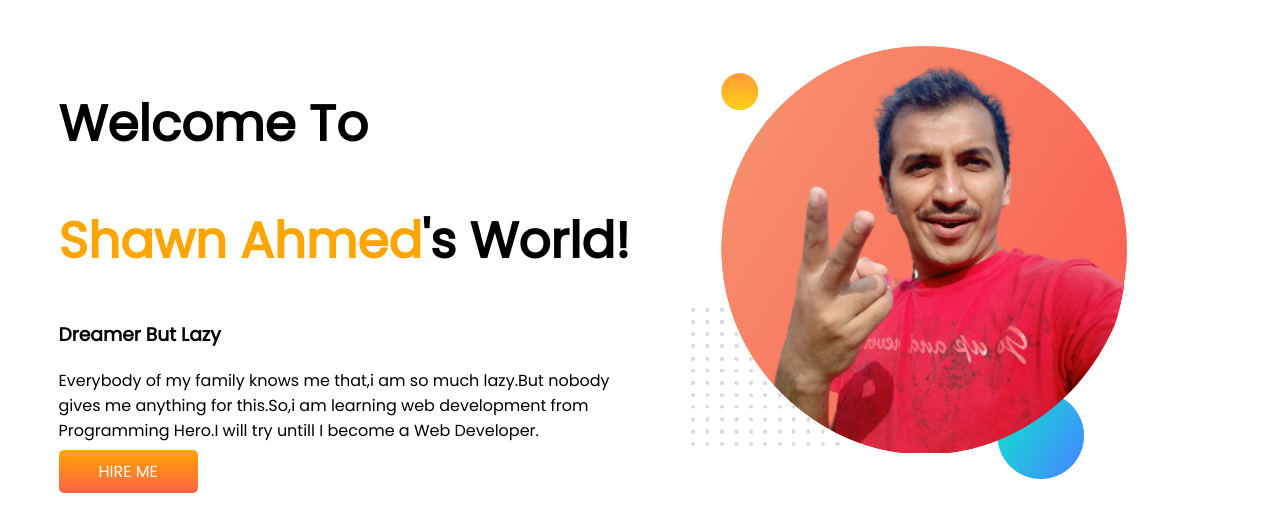
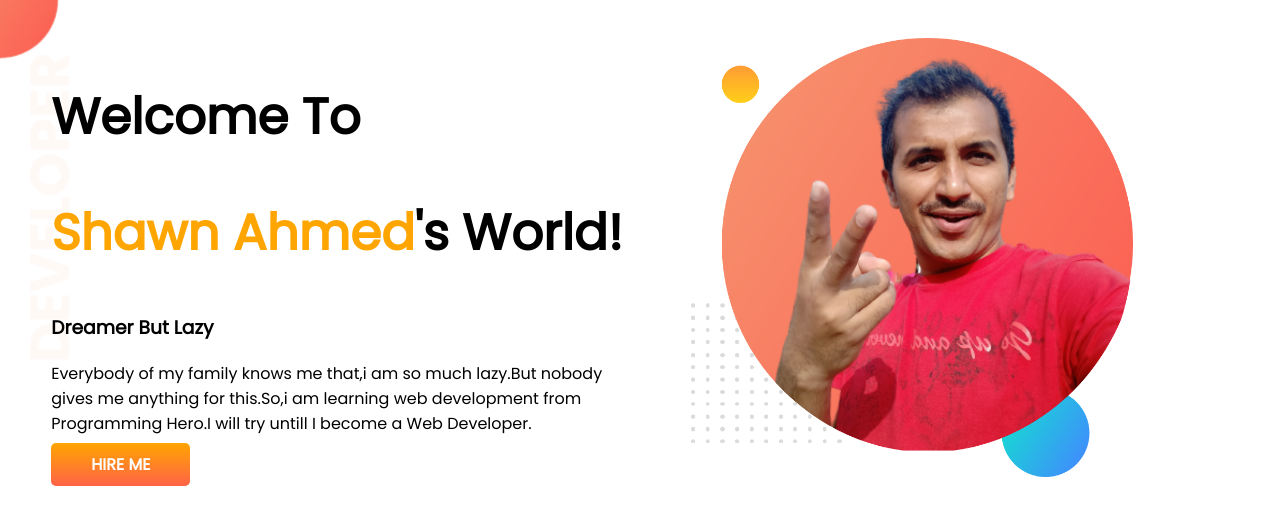
Before and after one commit to shawnahmed99/developer-portfolio, a plain HTML site: page index.html in a window 1280 px wide. Drawn offline with Linux system fonts and the light colour scheme.

Commit message:
1st section finished

```diff
--- a/index.html
+++ b/index.html
@@ -13,7 +13,7 @@
 </head>
 
 <body>
-    <section>
+    <section class="corner-nukta">
         <div class="half-width">
             <h1>Welcome To</h1>
             <h1><span class="orange-color">Shawn Ahmed</span>'s World!</h1>
--- a/style.css
+++ b/style.css
@@ -1,5 +1,6 @@
 body {
     font-family: 'Poppins', sans-serif;
+    margin: 0%;
 
 }
 
@@ -28,9 +29,14 @@ section {
 .link-button {
     text-decoration: none;
     color: white;
-    font-weight: lighter background-color: orange;
+    font-weight: 700;
     background-image: linear-gradient(orange, tomato);
     padding: 10px 40px;
     border-radius: 5px;
 
 }
+
+.corner-nukta {
+    background-image: url(images/top-banner.png);
+    background-repeat: no-repeat
+}
```
